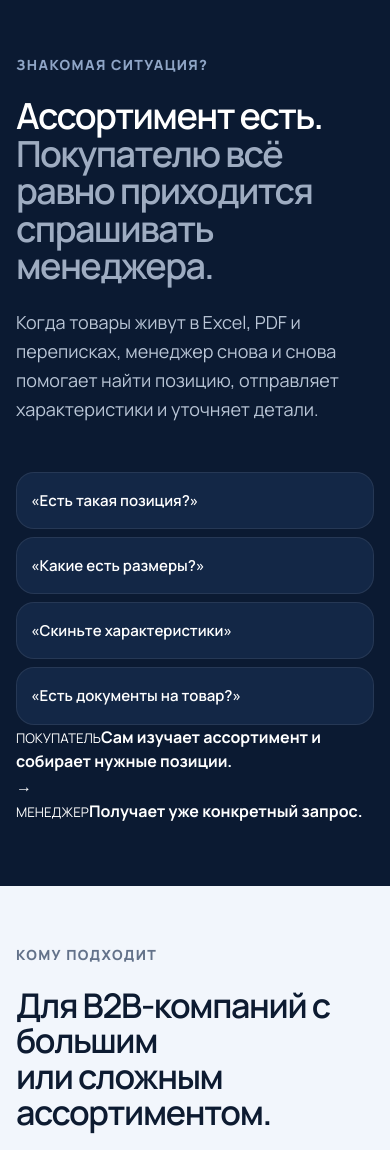
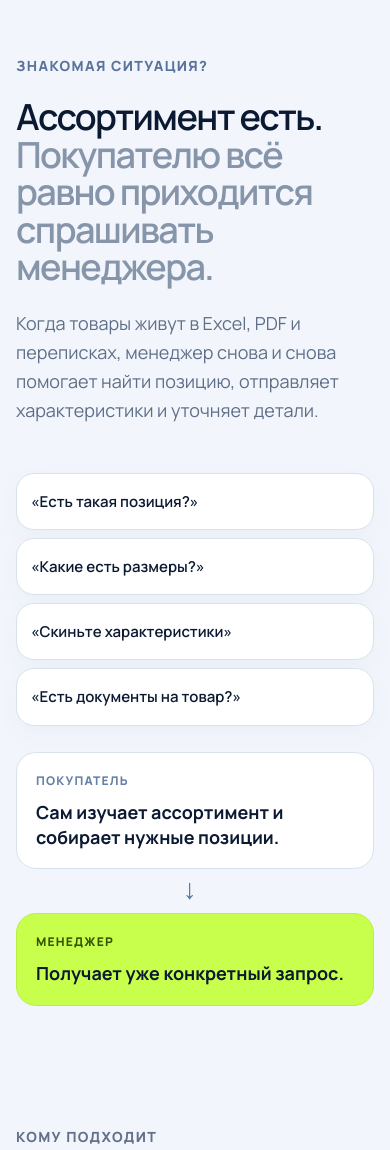
Before and after one commit to saltikstar/sito-marketing, a plain HTML site: page index.html in a window 390 px wide. Shown: the part 1000-2150 px from the top of the page. Drawn offline with Linux system fonts and the light colour scheme.

Commit message:
Separate problem section and style buyer manager flow

```diff
--- a/styles-v2.css
+++ b/styles-v2.css
@@ -185,3 +185,24 @@
 @media(max-width:800px){.pain-grid,.audience-row,.data-update-grid,.personalization-grid{grid-template-columns:1fr;gap:30px}.pain-messages,.personalization-list{grid-template-columns:1fr 1fr}.pain-result{align-items:flex-start;flex-direction:column;gap:8px}}
 @media(max-width:680px){.pain{padding:62px 0}.pain-copy h2{font-size:36px}.pain-messages{grid-template-columns:1fr 1fr;gap:8px}.pain-messages div{padding:16px 14px;font-size:15px}.pain-result{margin-top:26px;padding:20px}.audience{padding:58px 0}.audience-row h2,.data-update h2,.personalization h2{font-size:34px}.audience-tags span{font-size:14px;padding:10px 12px}.data-update,.personalization{padding:62px 0}.personalization-list{grid-template-columns:1fr 1fr;gap:9px}.personalization-list div{padding:17px;min-height:150px}.personalization-list b{font-size:17px}.personalization-list span{font-size:15px}}
 @media(max-width:390px){.pain-messages,.personalization-list{grid-template-columns:1fr}}
+
+/* Separate hero and problem sections + buyer-to-manager transition */
+.pain{background:#f2f6fc;color:#0b1a32;border-top:1px solid #dce5f1}
+.pain .section-index{color:#59739a}
+.pain-copy h2 span{color:#8795aa}
+.pain-copy p{color:#5e6f87}
+.pain-messages div{background:#fff;border:1px solid #d8e2ef;color:#0b1a32;box-shadow:0 8px 24px rgba(18,43,84,.035)}
+.pain-result{display:none}
+.pain-result-flow{display:grid;grid-template-columns:1fr 56px 1fr;gap:14px;align-items:stretch;margin-top:42px}
+.pain-result-card{padding:25px 28px;border-radius:20px;background:#fff;border:1px solid #d8e2ef;display:flex;flex-direction:column;justify-content:center;min-height:120px}
+.pain-result-card small{font-size:12px;font-weight:800;letter-spacing:.1em;color:#6680a7;margin-bottom:10px}
+.pain-result-card b{font-size:21px;line-height:1.35;max-width:520px}
+.pain-result-card.accent{background:#c8ff4d;border-color:#b9ef3f}
+.pain-result-card.accent small{color:#365300}
+.pain-flow-arrow{display:flex;align-items:center;justify-content:center;font-size:34px;color:#58769e}
+@media(max-width:680px){
+ .pain-result-flow{grid-template-columns:1fr;gap:9px;margin-top:26px}
+ .pain-flow-arrow{height:26px;transform:rotate(90deg);font-size:28px}
+ .pain-result-card{min-height:0;padding:19px}
+ .pain-result-card b{font-size:18px}
+}
```
